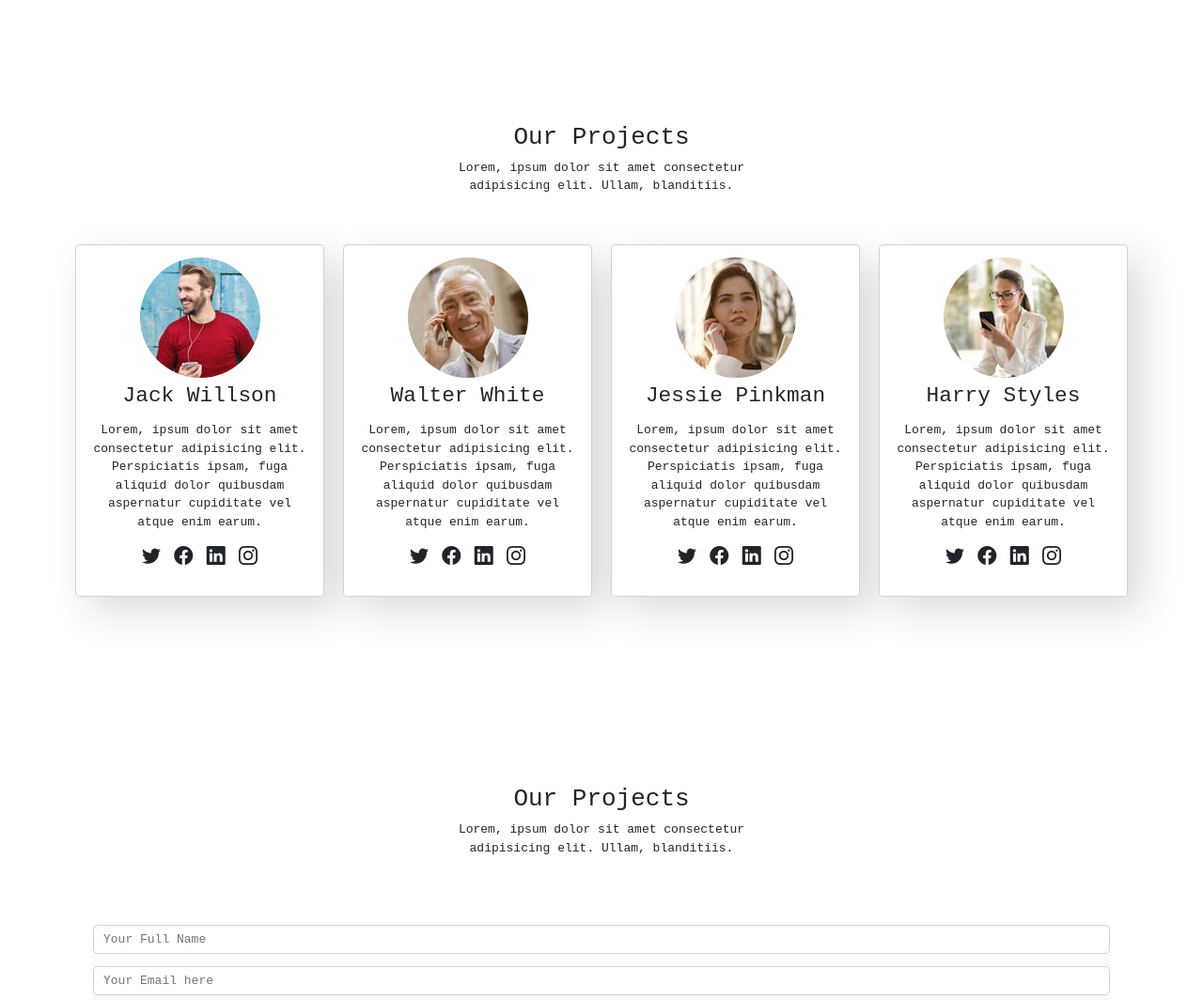
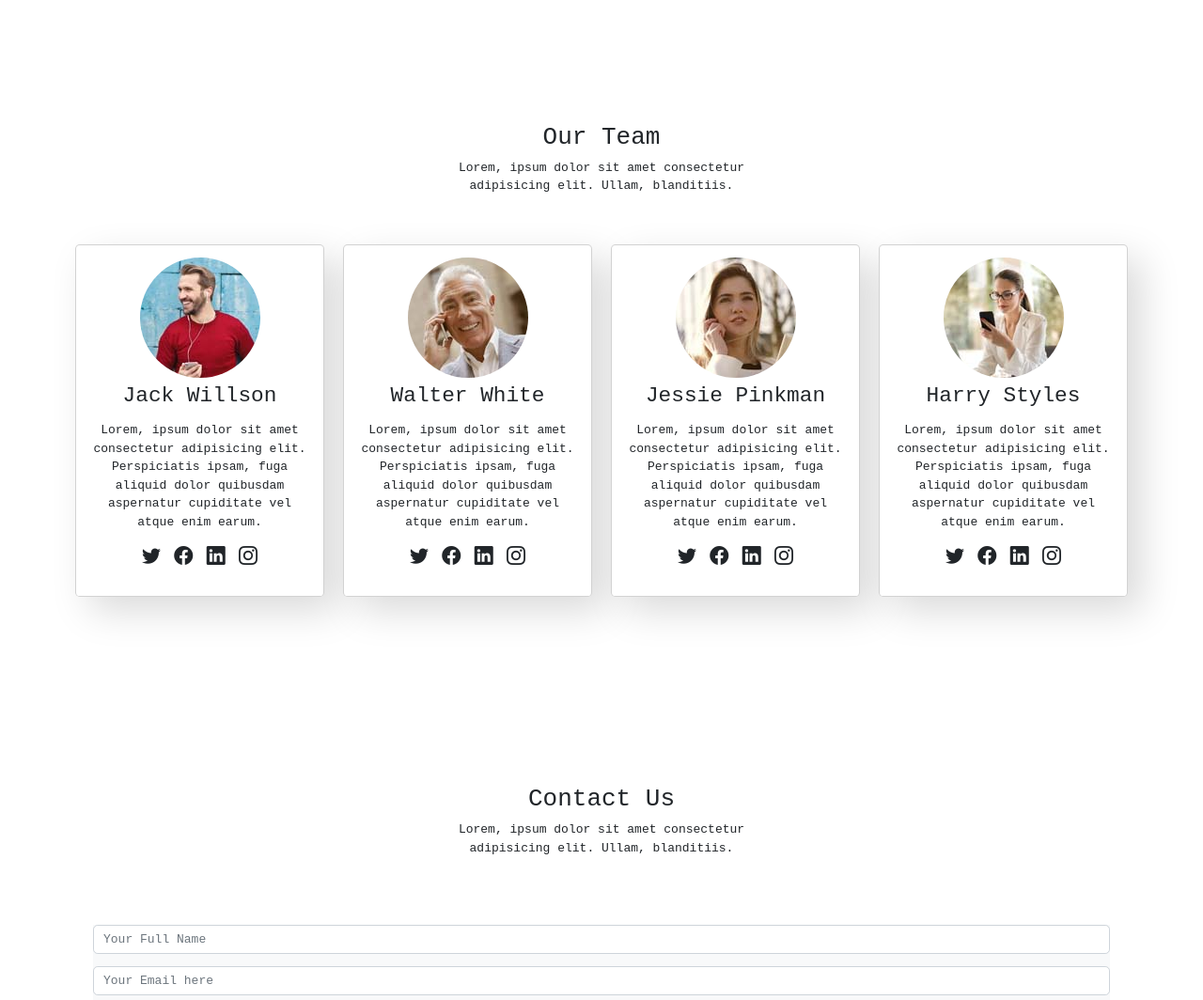
Before and after one commit to deepanshu-sharmaa/BuildCon, a plain HTML site: page index.html in a window 1280 px wide. Shown: the part 3000-4064 px from the top of the page at 94% size. Drawn offline with nearby package versions, Linux system fonts and the light colour scheme.

Commit message:
Update index.html

```diff
--- a/index.html
+++ b/index.html
@@ -223,7 +223,7 @@
             <div class="row">
                 <div class="col-md-12">
                     <div class="section-header text-center pb-5">
-                        <h2>Our Projects</h2>
+                        <h2>Our Team</h2>
                         <p>Lorem, ipsum dolor sit amet consectetur <br> adipisicing elit. Ullam, blanditiis.</p>
                     </div>
                 </div>
@@ -303,7 +303,7 @@
             <div class="row">
                 <div class="col-md-12">
                     <div class="section-header text-center pb-5">
-                        <h2>Our Projects</h2>
+                        <h2>Contact Us</h2>
                         <p>Lorem, ipsum dolor sit amet consectetur <br> adipisicing elit. Ullam, blanditiis.</p>
                     </div>
                 </div>
```
